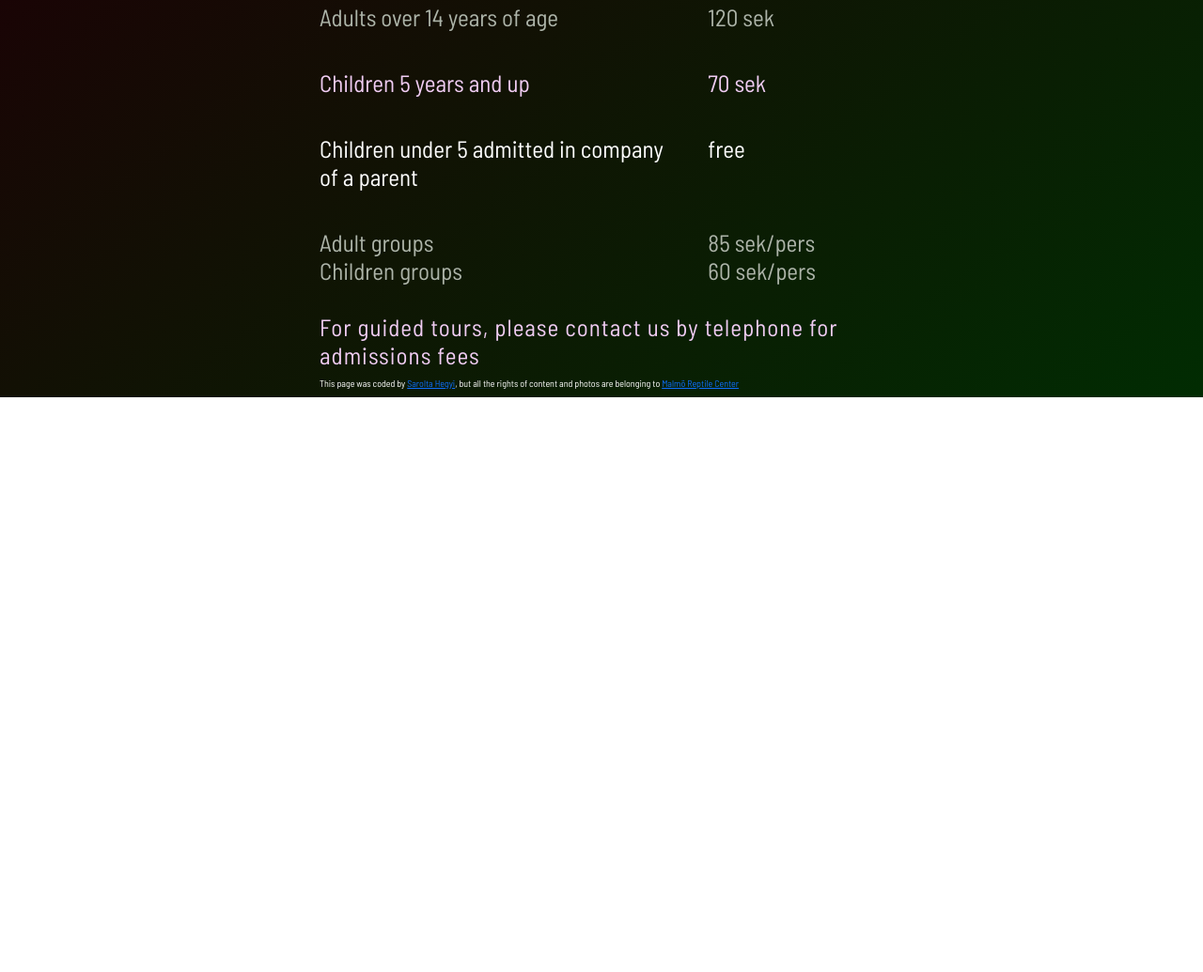
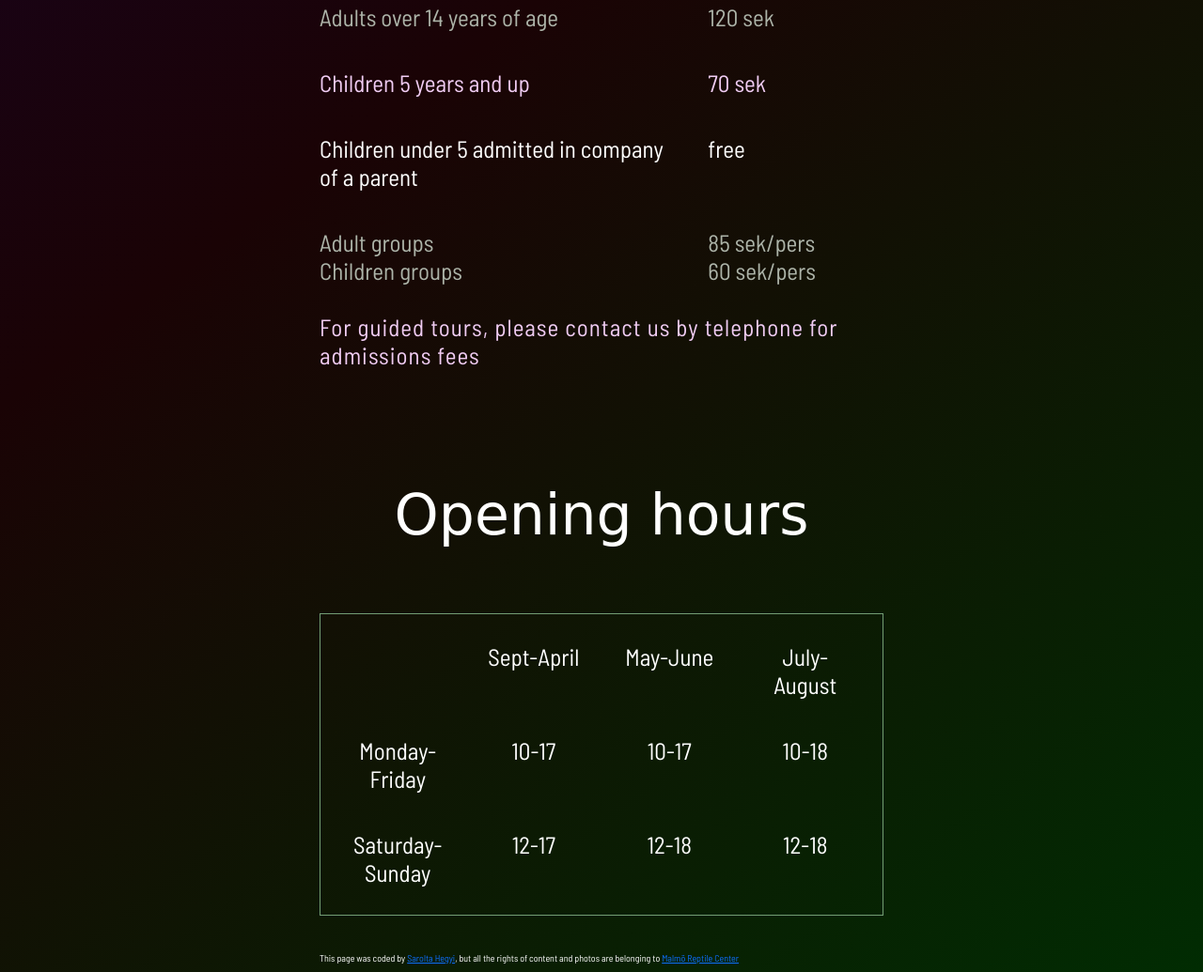
Before and after one commit to saroltah/Reptile-center, a plain HTML site: page index.html in a window 1280 px wide. Shown: the part 4521-5556 px from the top of the page at 94% size. Before the commit the page ends 4944 px from the top, so only its background shows below. Drawn offline with nearby package versions, Linux system fonts and the light colour scheme; a web font is replaced by a local one.

Commit message:
added opening hours

```diff
--- a/index.html
+++ b/index.html
@@ -291,7 +291,23 @@
           For guided tours, please contact us by telephone for admissions fees
 
       </div>
-
+  <div class="opening" id="opening">
+      <div class="title">Opening hours</div>
+      <div class="grid-opening">
+        <div></div>
+        <div>Sept-April</div>
+        <div>May-June</div>
+        <div>July-August</div>
+        <div>Monday-Friday</div>
+        <div>10-17</div>
+        <div>10-17</div>
+        <div>10-18</div>
+        <div>Saturday-Sunday</div>
+        <div>12-17</div>
+        <div>12-18</div>
+        <div>12-18</div>
+      </div>
+  </div>
     <footer>
       This page was coded by <a href="#">Sarolta Hegyi</a>, but all the rights
       of content and photos are belonging to
--- a/src/about.css
+++ b/src/about.css
@@ -179,3 +179,13 @@
 .gallery .title {
   padding-top: 80px;
 }
+.grid-opening {
+  display: grid;
+  grid-template-columns: repeat(4, 1fr);
+  grid-gap: 40px;
+  margin: 30px auto;
+  text-align: center;
+  justify-content: center;
+  border: 1px solid var(--secondary-green);
+  padding: 30px;
+}
```
